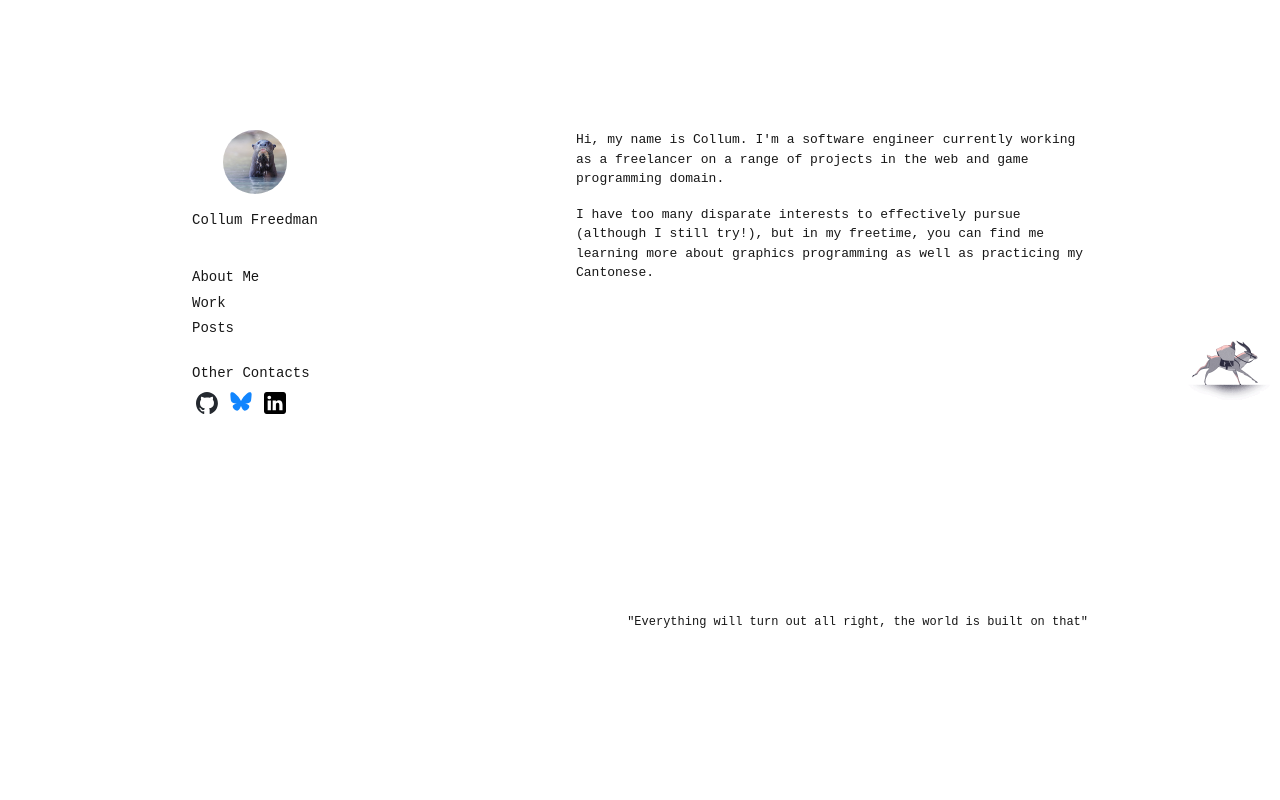
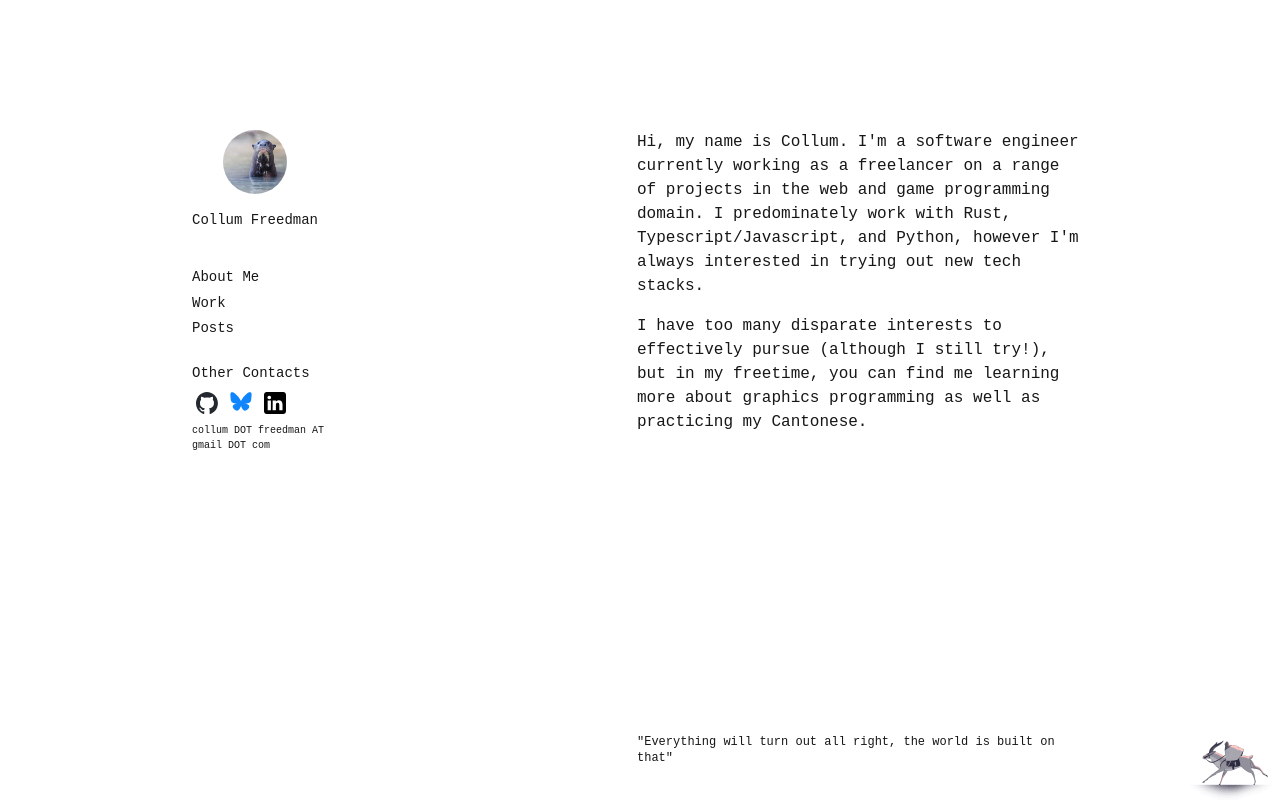
Before and after one commit to cfreedman/website, a Next.js app: page / in a window 1280 px wide. Built offline with nearby package versions, Linux system fonts and the light colour scheme.

Commit message:
add in routing links for the different pages and improve page breakpoint responsiveness

```diff
--- a/src/app/globals.css
+++ b/src/app/globals.css
@@ -18,10 +18,8 @@ body {
   color: var(--foreground);
   background: var(--background);
   font-family: monospace;
-  max-width: 70%;
   display: flex;
   flex-direction: column;
   align-items: center;
   justify-content: center;
-  margin: 130px auto;
 }
--- a/src/app/layout.tsx
+++ b/src/app/layout.tsx
@@ -1,6 +1,16 @@
 import type { Metadata } from "next";
 import { Geist, Geist_Mono } from "next/font/google";
 import "./globals.css";
+
+import Image from "next/image";
+
+import Avatar from "@/components/Avatar";
+import NavItem from "@/components/NavMenu";
+import BlueskyLogo from "../public/bluesky-logo.svg";
+import GithubLogo from "../public/github-mark.svg";
+import LinkedinLogo from "../public/linkedin-logo.svg";
+import OtterImage from "../public/otter.png";
+import MononokeGif from "../public/mononoke.gif";
 
 const geistSans = Geist({
   variable: "--font-geist-sans",
@@ -24,10 +34,73 @@ export default function RootLayout({
 }>) {
   return (
     <html lang="en">
+      <head>
+        <meta name="viewport" content="width=device-width, initial-scale=1.0" />
+      </head>
       <body
-        className={`${geistSans.variable} ${geistMono.variable} antialiased`}
+        className={`${geistSans.variable} ${geistMono.variable} mx-auto mt-[130px] flex max-w-[90%] flex-col items-start justify-start antialiased sm:flex-row lg:max-w-[70%]`}
       >
+        <div className="mr-[120px] hidden min-w-[145px] flex-col items-start sm:flex xl:mr-[300px]">
+          <Avatar image={OtterImage.src} text="Collum Freedman" />
+          <div className="mb-5">
+            <NavItem label="About Me" link="/" />
+            <NavItem
+              label="Work"
+              isGroup={true}
+              sublinks={[
+                { label: "Projects", link: "/projects" },
+                { label: "Math", link: "/math" },
+                { label: "Art", link: "/art" },
+              ]}
+            />
+            <NavItem label="Posts" link="/" />
+          </div>
+          <p className="mb-[5px] text-sm">Other Contacts</p>
+          <div className="mb-[5px] flex flex-row gap-x-1">
+            <a
+              className="rounded-md p-1 hover:bg-slate-200"
+              href="https://github.com/cfreedman"
+            >
+              <Image
+                src={GithubLogo}
+                alt="Github Link"
+                width={22}
+                height={22}
+              />
+            </a>
+            <a
+              className="rounded-md p-1 hover:bg-slate-200"
+              href="https://google.com"
+            >
+              <Image
+                src={BlueskyLogo}
+                alt="Bluesky Link"
+                width={22}
+                height={22}
+              />
+            </a>
+            <a
+              className="rounded-md p-1 hover:bg-slate-200"
+              href="https://linkedin.com/in/collum-freedman-aa13a321b/"
+            >
+              <Image
+                src={LinkedinLogo}
+                alt="Linkedin Link"
+                width={22}
+                height={22}
+              />
+            </a>
+          </div>
+          <p className="text-[10px]">collum DOT freedman AT gmail DOT com</p>
+        </div>
         {children}
+        <Image
+          src={MononokeGif}
+          alt="Elk rider"
+          width={100}
+          height={100}
+          className="fixed bottom-0 right-0"
+        />
       </body>
     </html>
   );
--- a/src/app/math/page.tsx
+++ b/src/app/math/page.tsx
@@ -2,7 +2,7 @@ import { JSX } from "react";
 
 export default function MathPage(): JSX.Element {
   return (
-    <>
+    <div className="flex flex-col">
       <h3>
         I&apos;ve always enjoyed studying math both out of obligation for school
         and continuing in my own interest. In an effort to shorn up my own
@@ -25,10 +25,10 @@ export default function MathPage(): JSX.Element {
           </li>
         </ul>
       </div>
-      <h3>
+      <h3 className="mt-[20px]">
         If you&apos;re interested yourself, stuck on a hard problem, or just
         curious, you can check out my progress and solutions below.
       </h3>
-    </>
+    </div>
   );
 }
--- a/src/app/page.tsx
+++ b/src/app/page.tsx
@@ -1,87 +1,24 @@
-import Image from "next/image";
-
-import Avatar from "@/components/Avatar";
-import NavItem from "@/components/NavMenu";
-import BlueskyLogo from "../public/bluesky-logo.svg";
-import GithubLogo from "../public/github-mark.svg";
-import LinkedinLogo from "../public/linkedin-logo.svg";
-import OtterImage from "../public/otter.png";
-import MononokeGif from "../../public/mononoke.gif";
-
 export default function Home() {
   return (
-    <div className="flex w-full flex-row justify-between">
-      <div>
-        <Avatar image={OtterImage.src} text="Collum Freedman" />
-        <ul className="mb-5">
-          <NavItem label="About Me" link="/" />
-          <NavItem
-            label="Work"
-            isGroup={true}
-            sublinks={[
-              { label: "Projects", link: "/" },
-              { label: "Math", link: "/" },
-              { label: "Art", link: "/" },
-            ]}
-          />
-          <NavItem label="Posts" link="/" />
-        </ul>
-        <p className="mb-[5px] text-sm">Other Contacts</p>
-        <div className="flex flex-row gap-x-1">
-          <a
-            className="rounded-md p-1 hover:bg-slate-200"
-            href="https://github.com/cfreedman"
-          >
-            <Image src={GithubLogo} alt="Github Link" width={22} height={22} />
-          </a>
-          <a
-            className="rounded-md p-1 hover:bg-slate-200"
-            href="https://google.com"
-          >
-            <Image
-              src={BlueskyLogo}
-              alt="Bluesky Link"
-              width={22}
-              height={22}
-            />
-          </a>
-          <a
-            className="rounded-md p-1 hover:bg-slate-200"
-            href="https://linkedin.com/in/collum-freedman-aa13a321b/"
-          >
-            <Image
-              src={LinkedinLogo}
-              alt="Linkedin Link"
-              width={22}
-              height={22}
-            />
-          </a>
-        </div>
-        <p></p>
-      </div>
-      <div className="relative min-h-[500px] max-w-lg">
-        <h3 className="font-base mb-4">
+    <div className="mt-[50px] flex-row justify-between sm:mt-0">
+      <div className="relative min-h-[500px]">
+        <h3 className="mb-4 text-sm lg:text-base">
           Hi, my name is Collum. I&apos;m a software engineer currently working
           as a freelancer on a range of projects in the web and game programming
-          domain.
+          domain. I predominately work with Rust, Typescript/Javascript, and
+          Python, however I&apos;m always interested in trying out new tech
+          stacks.
         </h3>
-        <p>
+        <p className="text-sm lg:text-base">
           I have too many disparate interests to effectively pursue (although I
           still try!), but in my freetime, you can find me learning more about
           graphics programming as well as practicing my Cantonese.
         </p>
-        <p className="absolute bottom-0 right-0 text-xs">
+        <p className="float-right mt-[200px] text-[8px] sm:text-xs lg:mt-[300px]">
           &quot;Everything will turn out all right, the world is built on
           that&quot;
         </p>
       </div>
-      <Image
-        className="fixed bottom-[50%] right-0 scale-x-[-1]"
-        src={MononokeGif}
-        alt="GIF"
-        width={100}
-        height={100}
-      />
     </div>
   );
 }
--- a/src/app/projects/page.tsx
+++ b/src/app/projects/page.tsx
@@ -8,7 +8,7 @@ import GithubLogo from "../../public/github-mark.svg";
 
 export default function ProjectsPage(): JSX.Element {
   return (
-    <>
+    <div className="flex flex-col">
       <h1 className="mb-[50px] self-start text-lg font-bold">Projects</h1>
       <div className="mb-[200px] w-full">
         <h3 className="mb-[15px] font-semibold underline">Rust Raytracer</h3>
@@ -109,6 +109,6 @@ export default function ProjectsPage(): JSX.Element {
           </a>
         </div>
       </div>
-    </>
+    </div>
   );
 }
--- a/src/components/NavMenu.tsx
+++ b/src/components/NavMenu.tsx
@@ -1,5 +1,6 @@
 "use client";
 
+import Link from "next/link";
 import { JSX, useState } from "react";
 
 interface NavSingleProps {
@@ -16,20 +17,20 @@ interface NavGroupProps {
 
 function NavSingle({ label, link }: NavSingleProps): JSX.Element {
   return (
-    <li className="w-fit py-[5px]">
+    <div className="w-fit py-[5px]">
       {link ? (
-        <a
+        <Link
           href={link}
           className="relative text-sm after:absolute after:bottom-[-3px] after:left-0 after:block after:h-[2px] after:w-0 after:bg-black after:duration-300 after:content-[''] after:hover:w-[calc(100%+5px)]"
         >
           {label}
-        </a>
+        </Link>
       ) : (
         <p className="relative text-sm after:absolute after:bottom-[-3px] after:left-0 after:block after:h-[2px] after:w-0 after:bg-black after:duration-300 after:content-[''] after:hover:w-[calc(100%+5px)]">
           {label}
         </p>
       )}
-    </li>
+    </div>
   );
 }
 
@@ -37,7 +38,7 @@ function NavGroup({ label, sublinks }: NavGroupProps): JSX.Element {
   const [isOpen, setOpen] = useState(false);
 
   return (
-    <li className="w-fit">
+    <div className="w-fit">
       <p
         className="relative w-fit text-sm after:absolute after:bottom-[-3px] after:left-0 after:block after:h-[2px] after:w-0 after:bg-black after:duration-300 after:content-[''] after:hover:w-[calc(100%+5px)]"
         onClick={() => setOpen((prev) => !prev)}
@@ -55,7 +56,7 @@ function NavGroup({ label, sublinks }: NavGroupProps): JSX.Element {
           ))}
         </div>
       )}
-    </li>
+    </div>
   );
 }
 
--- a/src/components/styles.css
+++ /dev/null
@@ -1,3 +0,0 @@
-.item {
-  position: relative;
-}
```
Also changed, not shown: src/public/mononoke.gif (renamed from public/mononoke.gif).
